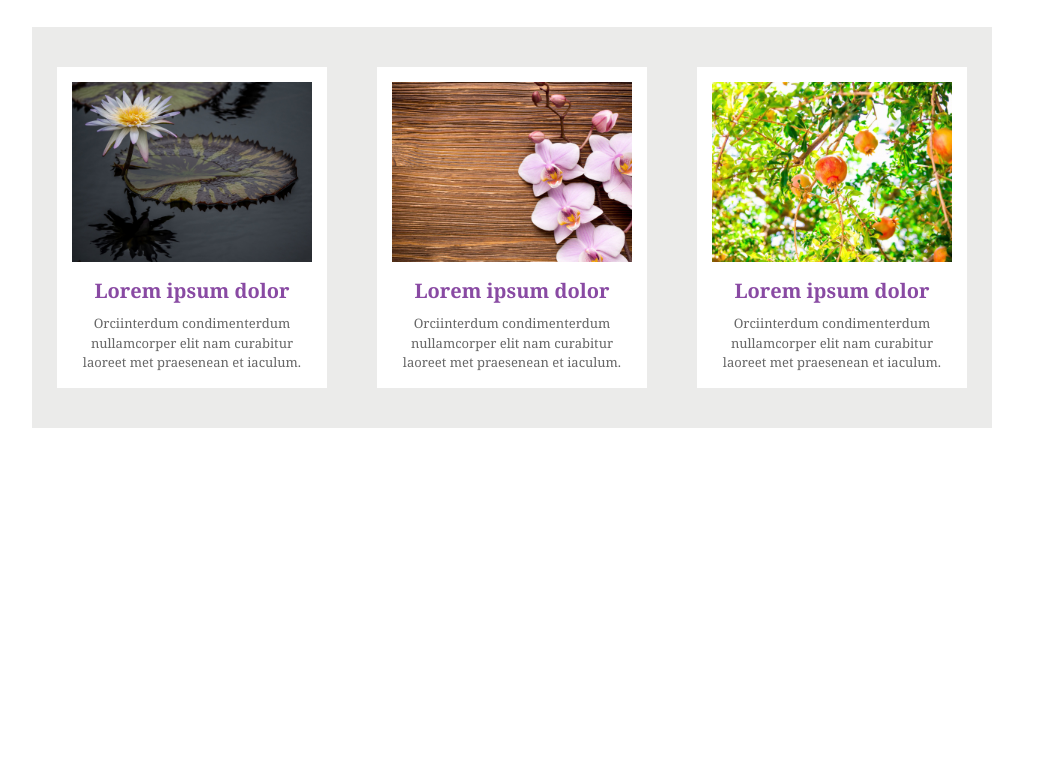
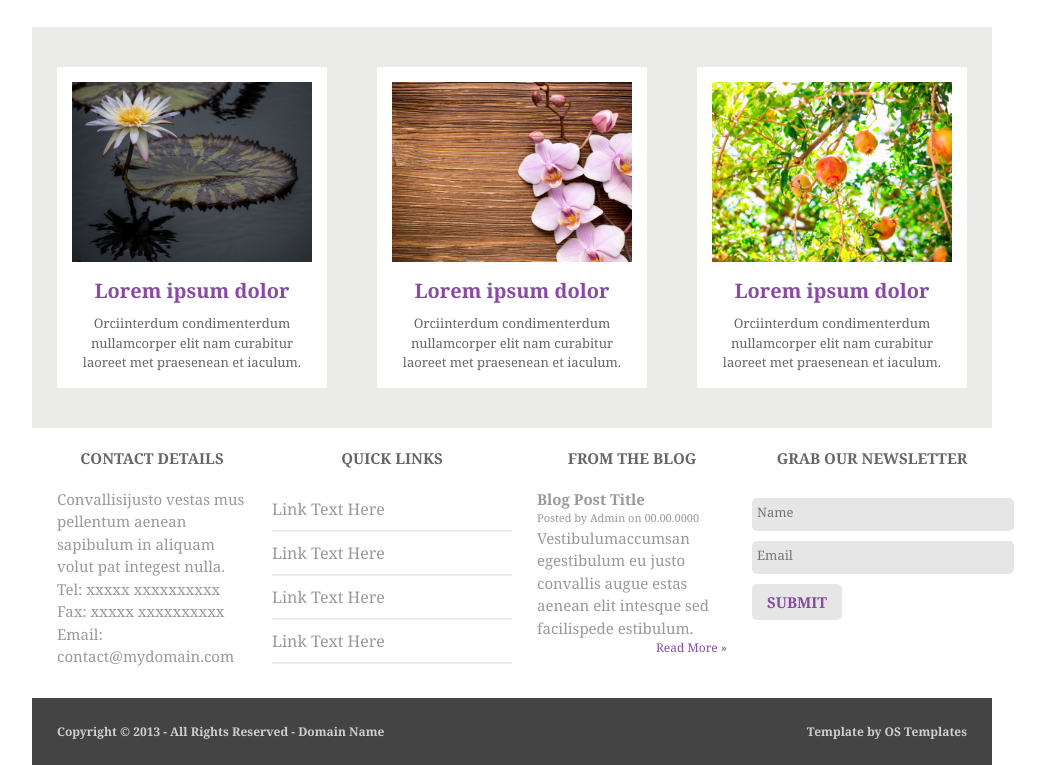
Before and after one commit to MRyzhylo/UtopicFlower_Template, a plain HTML site: page index.html in a window 1280 px wide. Shown: the part 911-1676 px from the top of the page, without its empty margins (128-1173 px from the left). Before the commit the page ends 1339 px from the top, so only its background shows below. Drawn offline with Linux system fonts and the light colour scheme.

Commit message:
create footer and adaptyvity for all page

```diff
--- a/index.html
+++ b/index.html
@@ -137,6 +137,54 @@
             </p>
         </div>
     </div>
+    <footer>
+        <div class="container">
+            <div id="top-footer">
+                <div class="footer-block details">
+                    <h2>Contact details</h2>
+                    <p>
+                        Convallisijusto vestas mus pellentum aenean sapibulum in aliquam volut pat integest nulla.
+                    </p>
+                    <p>
+                        Tel: xxxxx xxxxxxxxxx
+                    </p>
+                    <p>
+                        Fax: xxxxx xxxxxxxxxx
+                    </p>
+                    <p>
+                        Email: contact@mydomain.com
+                    </p>
+                </div>
+                <div class="footer-block links">
+                    <h2>Quick links</h2>
+                    <a href="#"> Link Text Here </a>
+                    <a href="#"> Link Text Here </a>
+                    <a href="#"> Link Text Here </a>
+                    <a href="#"> Link Text Here </a>
+                </div>
+                <div class="footer-block blog">
+                    <h2>From the blog</h2>
+                    <p class="link-title-block">Blog Post Title</p>
+                    <p class="admin-link-block">Posted by Admin on 00.00.0000</p>
+                    <p>
+                        Vestibulumaccumsan egestibulum eu justo convallis augue estas aenean elit intesque sed
+                        facilispede estibulum.
+                    </p>
+                    <a href="#"> Read More &raquo; </a>
+                </div>
+                <div class="footer-block newstler">
+                    <h2>Grab our newsletter</h2>
+                    <input type="text" placeholder="Name" />
+                    <input type="email" placeholder="Email" />
+                    <button>Submit</button>
+                </div>
+            </div>
+            <div id="botom-footer">
+                <h2>Copyright © 2013 - All Rights Reserved - Domain Name</h2>
+                <h2>Template by OS Templates</h2>
+            </div>
+        </div>
+    </footer>
 </body>
 
 </html>
--- a/style.css
+++ b/style.css
@@ -120,7 +120,6 @@ h3 {
 
 .common-description i {
     display: block;
-    min-width: 960px;
     min-height: 100px;
     color: rgba(51,51,51,255);
     background: #ebebea;
@@ -156,7 +155,6 @@ h3 {
     border-radius: 50%;
     font-size: 15px;
     border: 2px solid #666666;
-    margin-top: 20px;
 }
 
 .slider .prev {
@@ -273,3 +271,242 @@ header {
     font-size: 13px;
     line-height: 1.5;
 }
+
+#top-footer {
+    display: flex;
+    justify-content: space-between;
+    flex-direction: row;
+    margin-bottom: 30px;
+}
+
+.footer-block {
+    width: 25%;
+    text-align: left;
+}
+
+.footer-block h2 {
+    font-size: 15px;
+    text-transform: uppercase;
+    color: rgba(102,102,102,255);
+    padding: 20px 0;
+    text-align: center;
+}
+
+.footer-block p {
+    box-sizing: border-box;
+    padding: 0 25px;
+}
+
+.details p {
+    font-size: 15px;
+    color: rgba(153,153,153,255);
+    line-height: 1.5;
+}
+
+.links a {
+    display: block;
+    flex-direction: column;
+    padding: 10px 0;
+    border-bottom: 2px solid #ebebea;
+    color: rgba(153,153,153,255);
+}
+
+.blog p {
+    color: rgba(153,153,153,255);
+    font-size: 15px;
+    line-height: 1.5;
+}
+.link-title-block {
+    font-weight: bold;
+
+}
+
+.admin-link-block {
+    font-size: 11px !important;
+}
+
+.blog a {
+    display: block;
+    font-size: 12px;
+    color: rgba(135,76,160,255);
+    text-align: end;
+    box-sizing: border-box;
+    padding: 0 25px;
+}
+
+.newstler input {
+    border: none;
+    box-shadow: none;
+    color: rgba(153,153,153,255);
+    font-size: 13px;
+    display: block;
+    background: #e6e6e6;
+    margin: 10px 0;
+    padding: 5px 60px 10px 5px;
+    border-radius: 5px;
+}
+
+.newstler button {
+    font-size: 15px;
+    color: rgba(135,76,160,255);
+    padding: 8px 15px;
+    background: #e6e6e6;
+    border: none;
+    box-shadow: none;
+    border-radius: 5px;
+    text-transform: uppercase;
+    font-weight: bold;
+}
+
+#botom-footer {
+    display: flex;
+    justify-content: space-between;
+    background: #444444;
+}
+
+#botom-footer h2 {
+    color: rgba(208,208,208,255);
+    font-size: 12px;
+    display: block;
+    padding: 25px;
+}
+
+@media (max-width: 975px) {
+    body {
+        margin: 8px !important;
+    }
+
+    .charter-block img {
+        width: 100%;
+    }
+
+    header {
+        margin: 0;
+    }
+
+    .menu-block ul li a {
+        font-size: 12px;
+    }
+
+    .title-block p {
+        padding-right: 80px;
+    }
+
+    #gallery {
+        margin: 0;
+    }
+
+    #charters {
+        padding: 8px;
+    }
+}
+
+@media (max-width: 885px) {
+    .newstler input {
+        width: 50%;
+    }
+
+    .slider-dots {
+        position: relative;
+        text-align: center;
+        left: 0;
+        top: 0;
+    }
+
+}
+
+@media (max-width: 840px) {
+    .menu-block ul li a {
+        padding-left: 10px;
+    }
+
+    .title-block p {
+        padding-right: 50px;
+    }
+}
+
+@media (max-width: 840px) {
+    .title-block {
+        flex-direction: column;
+        text-align: center;
+    }
+
+    .title-block p {
+        padding: 3px;
+    }
+
+    .menu-block {
+        padding: 10px;
+    }
+
+    .menu-block ul li a {
+        padding: 5px;
+    }
+
+    .common-description i {
+        padding: 5px;
+        font-size: 15px;
+        min-height: 0;
+    }
+}
+
+@media (max-width: 640px) {
+    .newstler input {
+        width: 65%;
+    }
+
+    .title-block ul {
+        flex-direction: column;
+    }
+
+    #top-footer {
+        flex-wrap: wrap;
+        margin: 0;
+    }
+
+    .footer-block {
+        width: 50%;
+    }
+}
+
+@media (max-width: 420px) {
+    #gallery {
+        display: contents;
+    }
+
+    .wrap-block {
+        width: 100%;
+    }
+
+    .description-block {
+        width: 100%;
+    }
+
+    .description-block h2 {
+        padding: 3px;
+    }
+
+    .description-block p {
+        padding: 3px;
+    }
+
+    #charters {
+        display: contents;
+    }
+
+    .charter-block {
+        width: 100%;
+        box-sizing: border-box;
+        padding: 5px;
+    }
+
+    .footer-block h2 {
+        padding: 5px;
+    }
+}
+
+@media (max-width: 355px) {
+    .newstler input {
+        width: 35%;
+    }
+}
```
